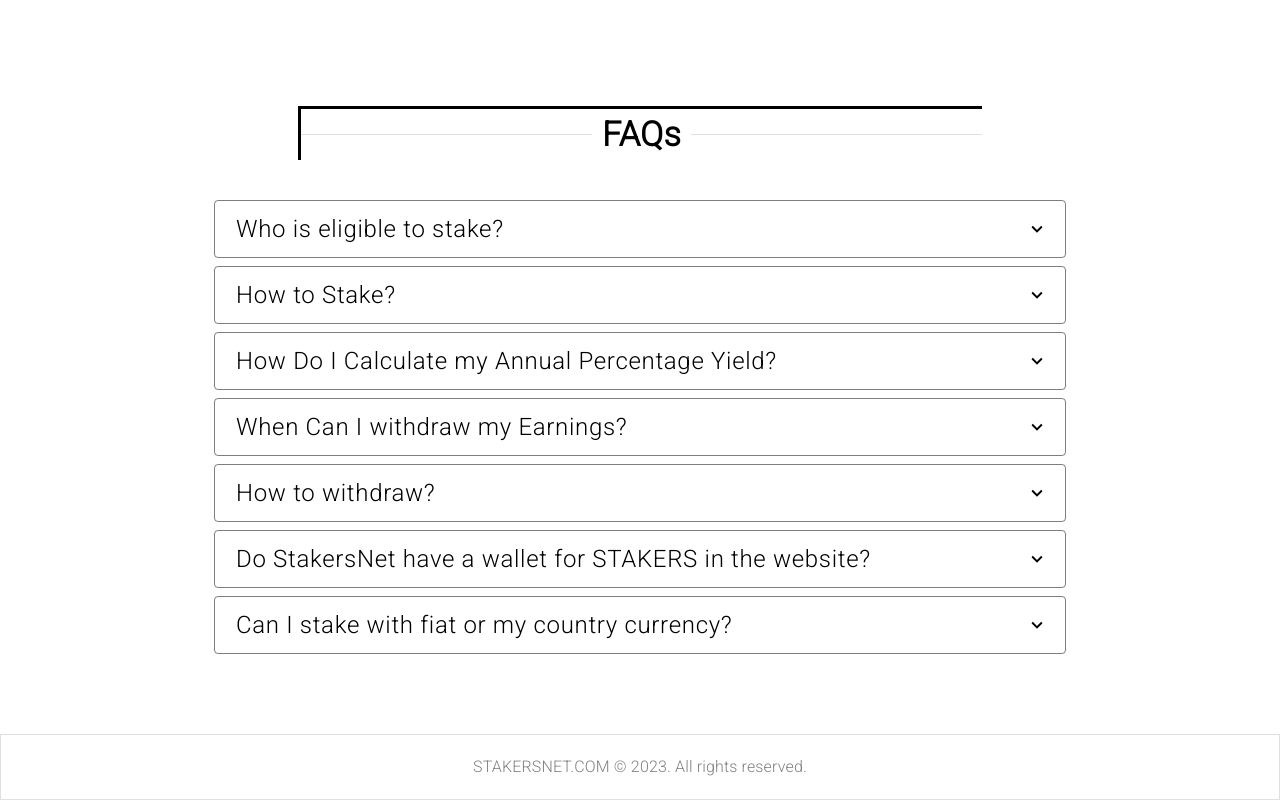
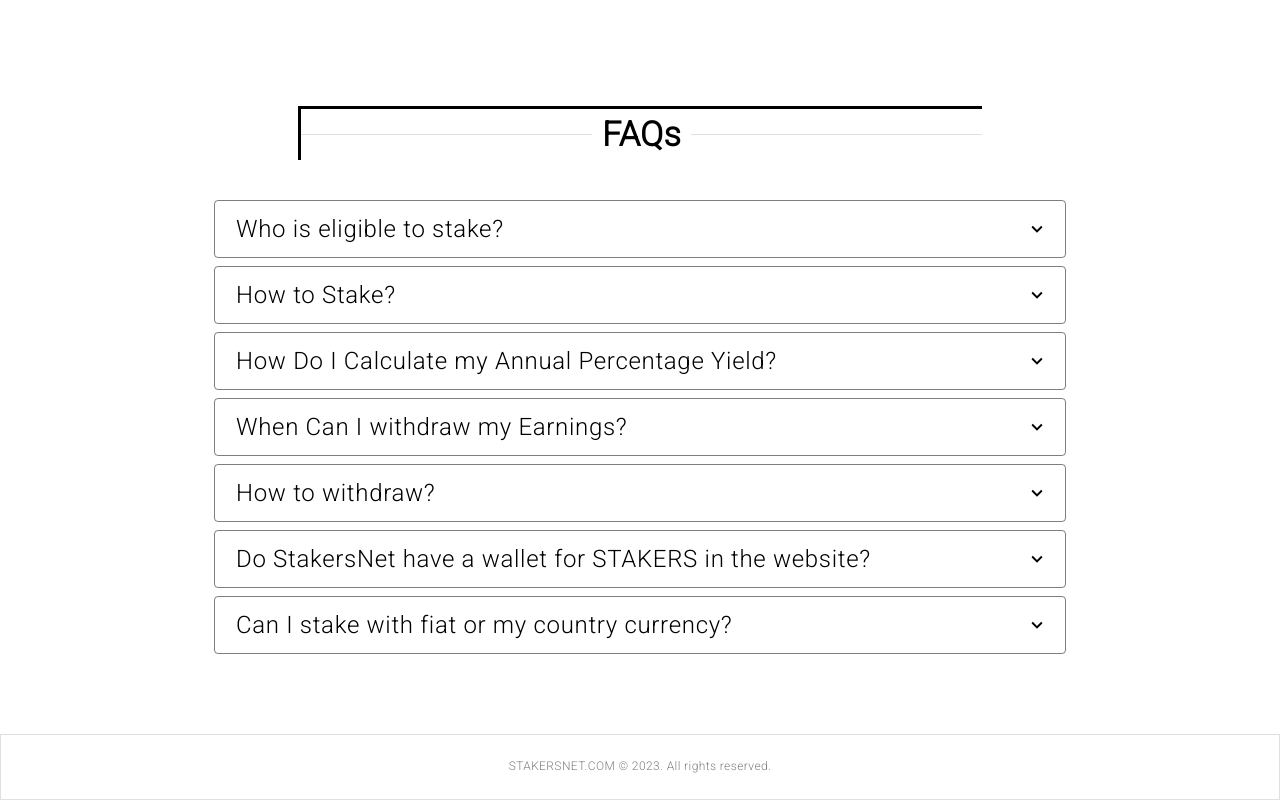
Before and after one commit to NICHOLAS-AGBO/stakesnet, a Next.js app: page / in a window 1280 px wide. Shown: the part 1374-2174 px from the top of the page. Built offline with nearby package versions, Linux system fonts and the light colour scheme.

Commit message:
#UI Modified

```diff
--- a/components/Footer.tsx
+++ b/components/Footer.tsx
@@ -7,7 +7,7 @@
       <AppBar variant={"outlined"} position={"static"} component={"footer"}
               sx={{backgroundColor: "transparent"}}>
           <Toolbar sx={{justifyContent: "center", color: "primary.main"}}>
-              <Typography color={"GrayText"}>
+              <Typography variant={"caption"} color={"GrayText"}>
                   STAKERSNET.COM &copy; {(new Date()).getFullYear()}. All rights reserved.
               </Typography>
           </Toolbar>
--- a/pages/_app.tsx
+++ b/pages/_app.tsx
@@ -15,13 +15,7 @@
     secondary: {
       main: '#fff',
     },
-  },
-  typography:{
-    caption:{
-      fontSize: "8pt",
-    }
   }
-
 };
 
 const DarkTheme:ThemeOptions = {
@@ -36,13 +30,7 @@
     background:{
       paper: "rgba(81,81,81,0.55)"
     }
-  },
-  typography:{
-    caption:{
-      fontSize: "8pt",
-    }
   }
-
 };
 
 export default function App({ Component, pageProps }: AppProps) {
```
